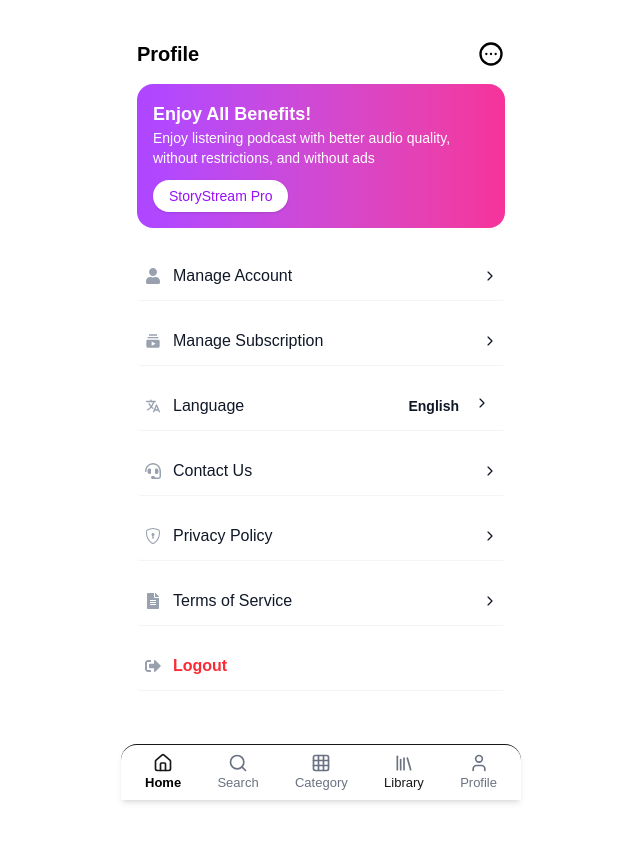
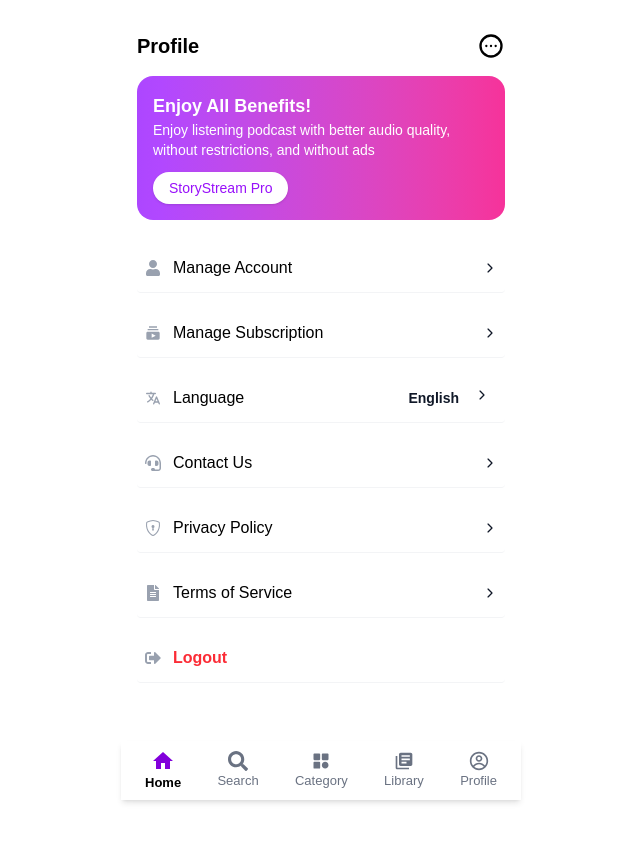
Before and after one commit to amit912918/myuze, a Next.js app: page /dashboard/profile in a window 1280 px wide. Shown: the top 842 px of the page, without its empty margins (319-959 px from the left). After the commit the page ends 800 px from the top, so only its background shows below. Built offline with nearby package versions, Linux system fonts and the light colour scheme.

Commit message:
ui update

```diff
--- a/src/app/dashboard/category/page.jsx
+++ b/src/app/dashboard/category/page.jsx
@@ -22,7 +22,7 @@
         <div className="max-w-4xl p-6 border border-gray-200 rounded-lg">
             <div className="flex items-center mb-6">
                 <div className="w-6 h-6 bg-gradient-to-r from-purple-500 to-pink-500 rounded-md mr-2"></div>
-                <h1 className="text-2xl text-black font-bold text-gray-900">Category</h1>
+                <h1 className="text-2xl font-bold text-black dark:text-gray-100">Category</h1>
             </div>
 
             <div className="grid grid-cols-2 gap-4">
--- a/src/app/dashboard/library/page.tsx
+++ b/src/app/dashboard/library/page.tsx
@@ -18,14 +18,14 @@
             <div className="flex border-b border-gray-200 mb-6">
                 <button
                     onClick={() => setActiveTab('podcasts')}
-                    className={`mr-8 pb-2 px-12 font-semibold cursor-pointer ${activeTab === 'podcasts' ? 'text-black border-b-4 border-pink-500' : 'text-gray-400'
+                    className={`mr-8 pb-2 px-12 font-semibold cursor-pointer ${activeTab === 'podcasts' ? 'bg-white dark:bg-black border-b-4 border-pink-500' : 'text-gray-400'
                         }`}
                 >
                     Podcasts
                 </button>
                 <button
                     onClick={() => setActiveTab('books')}
-                    className={`pb-2 px-12 font-semibold cursor-pointer  ${activeTab === 'books' ? 'text-black border-b-4 border-pink-500' : 'text-gray-400'
+                    className={`pb-2 px-12 font-semibold cursor-pointer  ${activeTab === 'books' ? 'text-black dark:text-white border-b-4 border-pink-500' : 'text-gray-400'
                         }`}
                 >
                     Books
@@ -40,7 +40,7 @@
                     width={200}
                     height={200}
                 />
-                <p className="mt-4 text-lg font-semibold text-black">No Data Found</p>
+                <p className="mt-4 text-lg font-semibold text-black dark:text-white">No Data Found</p>
             </div>
         </div>
     );
--- a/src/app/dashboard/menubar/page.tsx
+++ b/src/app/dashboard/menubar/page.tsx
@@ -1,9 +1,12 @@
 'use client';
 import { useEffect, useState } from 'react';
-import { Home, Search, Grid, Library, User } from 'lucide-react';
 import { useRouter } from 'next/navigation';
 import NowPlaying from '../../../components/audio/PlayIcon';
 import useDashboard from '../../../hooks/useDashboard';
+import { MdHome, MdLibraryBooks } from "react-icons/md";
+import { FaSearch } from "react-icons/fa";
+import { BiSolidCategory } from "react-icons/bi";
+import { CgProfile } from "react-icons/cg";
 
 const Menubar = () => {
     const router = useRouter();
@@ -25,7 +28,7 @@
             {openPlayButton && <NowPlaying title='The like ted' artist='Camine Galb' image='playImage.png' />}
 
             {/* Bottom Navigation */}
-            <nav className="fixed bottom-0 inset-x-0 bg-white border-t w-[400px] m-auto mt-4 shadow-md rounded-t-2xl px-6 py-2 z-50">
+            <nav className="fixed bottom-0 inset-x-0 bg-white w-[400px] m-auto mt-4 shadow-md px-6 py-2 z-50">
                 <div className="flex justify-between items-center">
 
                     {/* Home */}
@@ -33,8 +36,11 @@
                         onClick={() => handleMenuBar('home')}
                         className="flex flex-col items-center cursor-pointer"
                     >
-                        <Home
-                            className={`h-5 w-5 ${activeMenu === 'home' ? 'text-[radial-gradient(circle_at_top_left,_#6B0DFF,_#FF6B79)]' : 'text-gray-500'}`}
+                        <MdHome
+                            className={`h-6 w-6 ${activeMenu === 'home'
+                                ? 'text-purple-700' // just test with solid color first
+                                : 'text-gray-500'
+                                }`}
                         />
                         <span className={`text-[13px] ${activeMenu === 'home' ? 'font-semibold text-black' : 'text-gray-500'}`}>
                             Home
@@ -46,8 +52,11 @@
                         onClick={() => handleMenuBar('search')}
                         className="flex flex-col items-center cursor-pointer"
                     >
-                        <Search
-                            className={`h-5 w-5 ${activeMenu === 'search' ? 'text-[radial-gradient(circle_at_top_left,_#6B0DFF,_#FF6B79)]' : 'text-gray-500'}`}
+                        <FaSearch
+                            className={`h-5 w-5 ${activeMenu === 'search'
+                                ? 'text-purple-700'
+                                : 'text-gray-500'
+                                }`}
                         />
                         <span className={`text-[13px] ${activeMenu === 'search' ? 'font-semibold text-black' : 'text-gray-500'}`}>
                             Search
@@ -59,8 +68,11 @@
                         onClick={() => handleMenuBar('category')}
                         className="flex flex-col items-center cursor-pointer"
                     >
-                        <Grid
-                            className={`h-5 w-5 ${activeMenu === 'category' ? 'text-[radial-gradient(circle_at_top_left,_#6B0DFF,_#FF6B79)]' : 'text-gray-500'}`}
+                        <BiSolidCategory
+                            className={`h-5 w-5 ${activeMenu === 'category'
+                                ? 'text-purple-700'
+                                : 'text-gray-500'
+                                }`}
                         />
                         <span className={`text-[13px] ${activeMenu === 'category' ? 'font-semibold text-black' : 'text-gray-500'}`}>
                             Category
@@ -72,8 +84,13 @@
                         onClick={() => handleMenuBar('library')}
                         className="flex flex-col items-center cursor-pointer"
                     >
-                        <Library className={`h-5 w-5 ${activeMenu === 'library' ? 'text-[radial-gradient(circle_at_top_left,_#6B0DFF,_#FF6B79)]' : 'text-gray-500'}`} />
-                        <span className="text-[13px]">
+                        <MdLibraryBooks
+                            className={`h-5 w-5 ${activeMenu === 'library'
+                                ? 'text-purple-700'
+                                : 'text-gray-500'
+                                }`}
+                        />
+                        <span className={`text-[13px]  ${activeMenu === 'library' ? 'font-semibold text-black' : 'text-gray-500'}`}>
                             Library
                         </span>
                     </div>
@@ -83,8 +100,11 @@
                         onClick={() => handleMenuBar('profile')}
                         className="flex flex-col items-center cursor-pointer"
                     >
-                        <User
-                            className={`h-5 w-5 ${activeMenu === 'profile' ? 'text-[radial-gradient(circle_at_top_left,_#6B0DFF,_#FF6B79)]' : 'text-gray-500'}`}
+                        <CgProfile
+                            className={`h-5 w-5 ${activeMenu === 'profile'
+                                ? 'text-purple-700'
+                                : 'text-gray-500'
+                                }`}
                         />
                         <span className={`text-[13px] ${activeMenu === 'profile' ? 'font-semibold text-black' : 'text-gray-500'}`}>
                             Profile
--- a/src/app/dashboard/not-found/page.jsx
+++ b/src/app/dashboard/not-found/page.jsx
@@ -10,8 +10,8 @@
                 height={200}
                 className="w-40 h-40 mb-6"
             />
-            <h2 className="text-xl font-semibold mb-2">Not Found</h2>
-            <p className="text-sm text-gray-500 max-w-xs">
+            <h2 className="text-xl font-semibold mb-2 text-black dark:text-gray-100">Not Found</h2>
+            <p className="text-sm text-black dark:text-gray-100 max-w-xs">
                 Sorry, the keyword you entered cannot be found, please check again or
                 search with another keyword.
             </p>
--- a/src/app/dashboard/profile/page.tsx
+++ b/src/app/dashboard/profile/page.tsx
@@ -18,7 +18,7 @@
 function MenuItem({ icon, label, value, textColor = "text-gray-900" }: MenuItemProps) {
 
     return (
-        <div className="flex items-center justify-between py-3 border-b border-gray-100 cursor-pointer hover:bg-gray-50 px-2 rounded">
+        <div className="flex items-center justify-between py-3 border-b border-gray-100 cursor-pointer px-2 rounded">
             <div className="flex items-center space-x-3">
                 <div className="text-gray-400">{icon}</div>
                 <span className={`text-base ${textColor}`}>{label}</span>
@@ -37,7 +37,7 @@
     }
 
     return (
-        <div className="min-h-screen bg-white p-4 pt-8 max-w-md mx-auto font-sans">
+        <div className="min-h-screen bg-white dark:bg-black p-4 pt-8 max-w-md mx-auto font-sans">
             {/* Top Bar */}
             <div className="flex justify-between items-center mb-4">
                 <h1 className="text-xl text-black font-semibold">Profile</h1>
@@ -67,12 +67,12 @@
 
             {/* Options */}
             <div className="space-y-4">
-                <MenuItem icon={<FaUser />} label="Manage Account" value={<IoIosArrowForward />} />
-                <MenuItem icon={<MdSubscriptions />} label="Manage Subscription" value={<IoIosArrowForward />} />
-                <MenuItem icon={<IoLanguage />} label="Language" value={<div className="flex px-2"><div className="mx-4">English</div><div><IoIosArrowForward /></div></div>} />
-                <MenuItem icon={<FaHeadset />} label="Contact Us" value={<IoIosArrowForward />} />
-                <MenuItem icon={<BsShieldLock />} label="Privacy Policy" value={<IoIosArrowForward />} />
-                <MenuItem icon={<FaFileAlt />} label="Terms of Service" value={<IoIosArrowForward />} />
+                <MenuItem icon={<FaUser />} label="Manage Account" value={<IoIosArrowForward />} textColor="text-black dark:text-white" />
+                <MenuItem icon={<MdSubscriptions />} label="Manage Subscription" value={<IoIosArrowForward />} textColor="text-black dark:text-white" />
+                <MenuItem icon={<IoLanguage />} label="Language" value={<div className="flex px-2"><div className="mx-4">English</div><div><IoIosArrowForward /></div></div>} textColor="text-black dark:text-white" />
+                <MenuItem icon={<FaHeadset />} label="Contact Us" value={<IoIosArrowForward />} textColor="text-black dark:text-white" />
+                <MenuItem icon={<BsShieldLock />} label="Privacy Policy" value={<IoIosArrowForward />} textColor="text-black dark:text-white" />
+                <MenuItem icon={<FaFileAlt />} label="Terms of Service" value={<IoIosArrowForward />} textColor="text-black dark:text-white" />
                 <MenuItem icon={<FaSignOutAlt />} label={<div onClick={handleLogout} className="font-semibold">Logout</div>} textColor="text-red-500" />
             </div>
         </div>
--- a/src/app/globals.css
+++ b/src/app/globals.css
@@ -28,6 +28,11 @@
   font-family: Arial, Helvetica, sans-serif;
 }
 
+html,
+body {
+  height: 100%;
+}
+
 .loginContainer {
   bottom: 0px;
 }
--- a/src/app/layout.tsx
+++ b/src/app/layout.tsx
@@ -17,10 +17,12 @@
 
   const shouldShowNavbar = !hideNavbarOnRoutes.includes(pathname);
   return (
-    <html lang="en">
-      <body className='w-[400px] m-auto mt-2'>
+    <html lang="en" className="dark">
+      <body className="min-h-screen w-[400px] m-auto">
         <DashboardProvider>
-          {children}
+          <main className="flex-1">
+            {children}
+          </main>
           {shouldShowNavbar && <Menubar />}
         </DashboardProvider>
       </body>
--- a/tailwind.config.js
+++ b/tailwind.config.js
@@ -1,5 +1,6 @@
 /** @type {import('tailwindcss').Config} */
 module.exports = {
+    darkMode: 'class', // or 'media' for system preference
     content: [
         './app/**/*.{js,ts,jsx,tsx}',
         './components/**/*.{js,ts,jsx,tsx}',
```
Also changed, not shown: src/app/auth/login/page.tsx (+1 -11 lines), src/app/dashboard/prodcast/page.jsx (+14 -6 lines), public/images/loginImage1.png (added), public/images/loginImage2.png (added).
